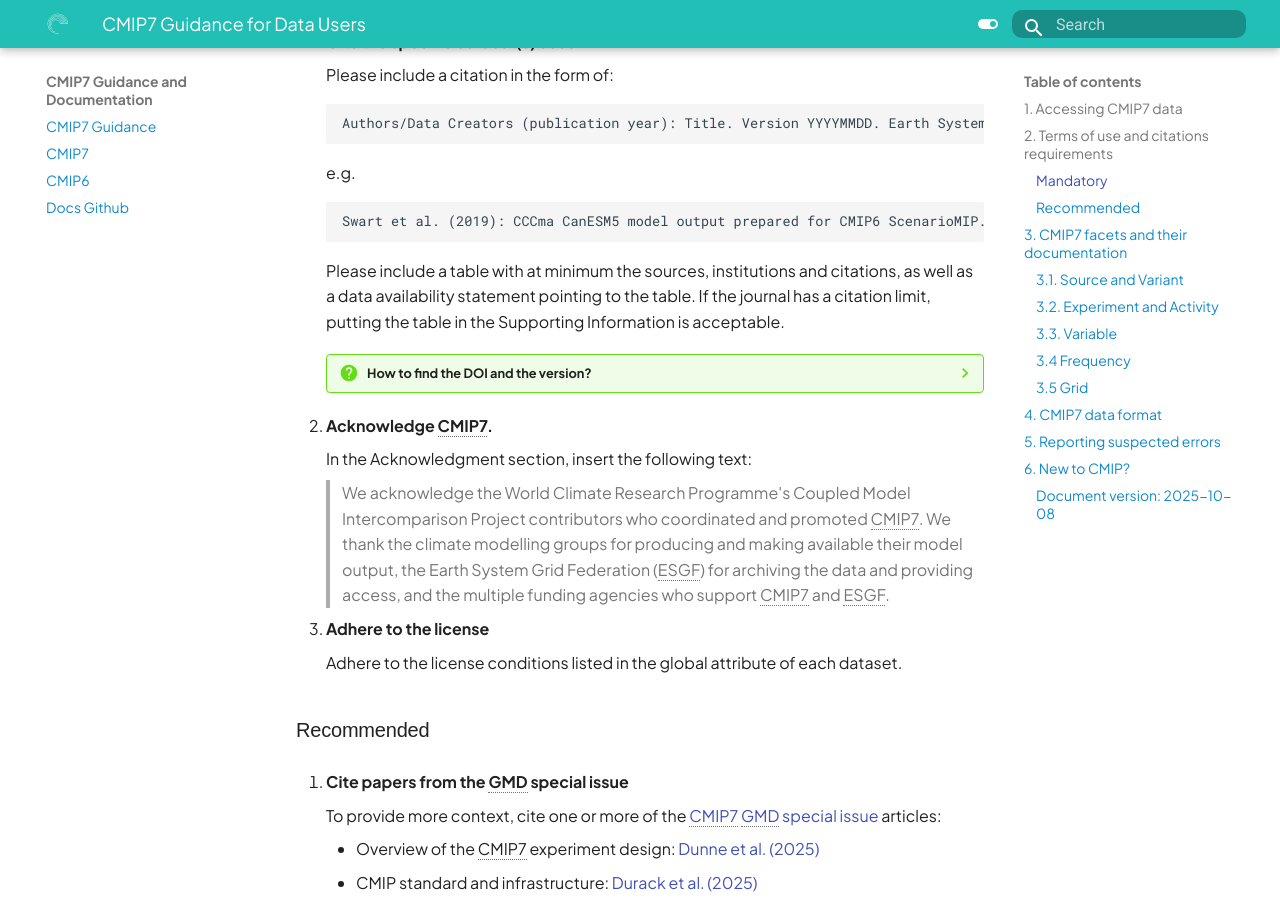
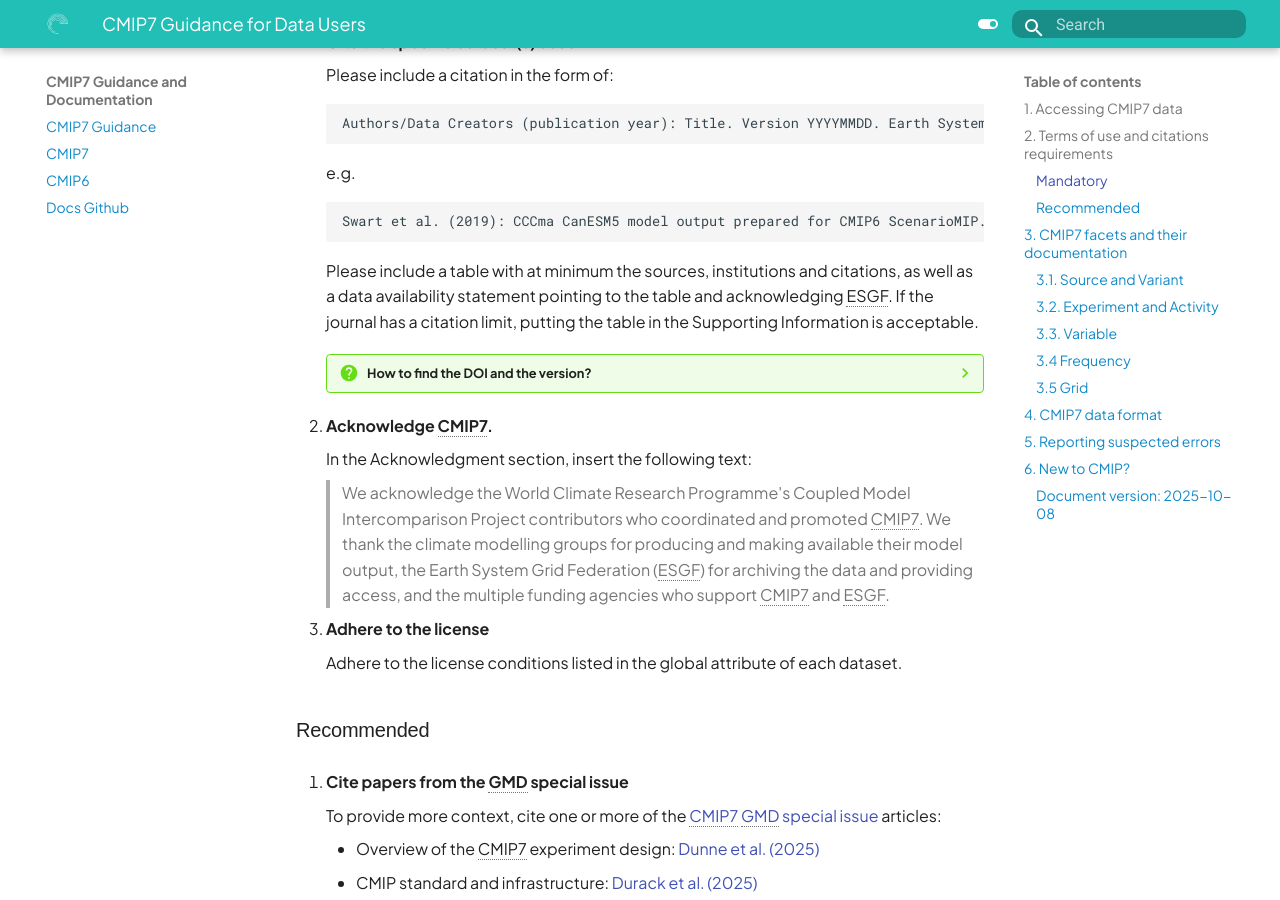
Before and after one commit to WCRP-CMIP/cmip7-guidance, an MkDocs documentation site: the page built from docs/CMIP7/guidance_for_users.md, in a window 1280 px wide and 900 px high, scrolled down 1329 px. Built offline with MkDocs 1.6.1 and Material for MkDocs 9.7.7, drawn with Linux system fonts in a browser that asks for light colours; some web fonts are replaced.

Commit message:
add esgf mention

```diff
--- a/docs/CMIP7/guidance_for_users.md
+++ b/docs/CMIP7/guidance_for_users.md
@@ -62,7 +62,7 @@ To enable modelling groups and others who support CMIP7 to demonstrate its impac
         Swart et al. (2019): CCCma CanESM5 model output prepared for CMIP6 ScenarioMIP. Version 20190429. Earth System Grid Federation. https://doi.org/10.22033/ESGF/CMIP6.1317.
 
 
-    Please include a table with at minimum the sources, institutions and citations, as well as a data availability statement pointing to the table. If the journal has a citation limit, putting the table in the Supporting Information is acceptable.
+    Please include a table with at minimum the sources, institutions and citations, as well as a data availability statement pointing to the table and acknowledging ESGF. If the journal has a citation limit, putting the table in the Supporting Information is acceptable.
 
     ??? Question "How to find the DOI and the version?"
         🤖 You can use the python library [CMIPcite][cmipcite]. Input tracking_id(s), dataset PID(s) or file paths(s) to retrieve the citation (textually or in the bibtex format).
```
